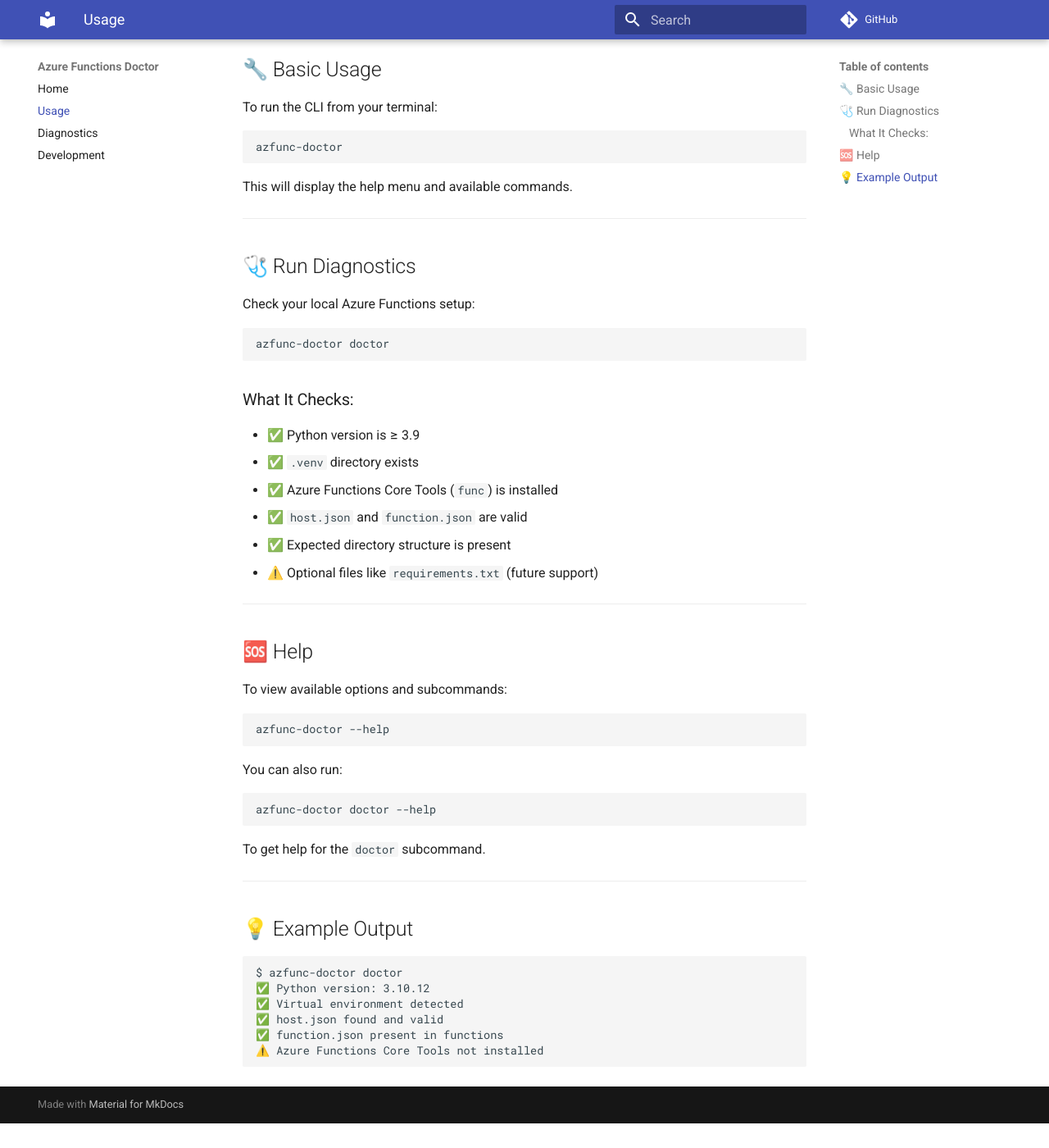
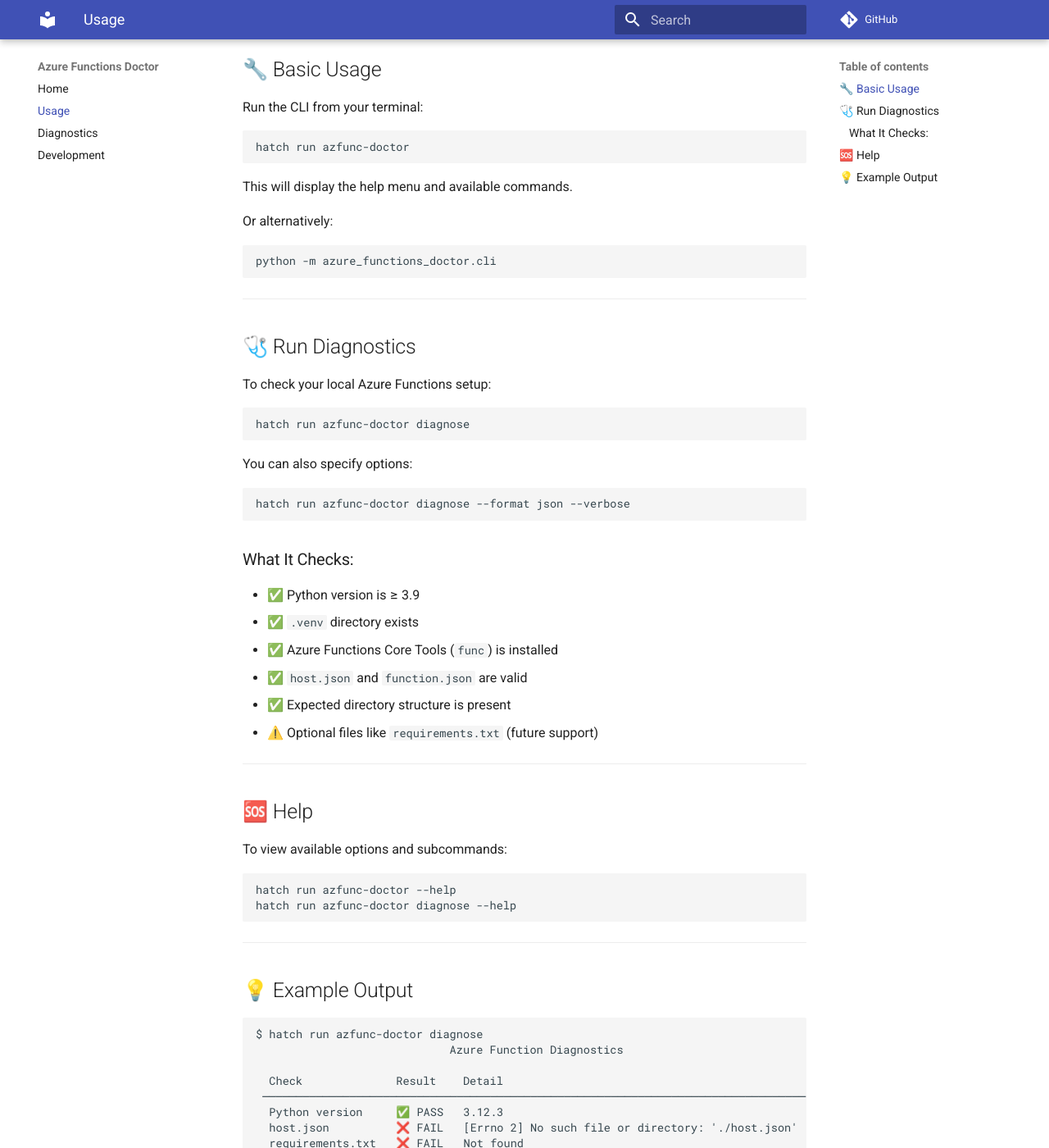
Before and after one commit to yeongseon/azure-functions-doctor-for-python, an MkDocs documentation site: the page built from docs/usage.md, in a window 1280 px wide and 1400 px high, scrolled down 230 px. Shown: the whole window at 82% size. Built offline with MkDocs 1.6.1 and Material for MkDocs 9.7.7, drawn with Linux system fonts in a browser that asks for light colours; comment, search, counter and statistics services are not loaded; before the commit the page ends 1600 px from its top, so only the background shows below that; some of the changed text lies outside the part shown.

Commit message:
docs: update development and usage guides

````diff
--- a/docs/usage.md
+++ b/docs/usage.md
@@ -1,4 +1,4 @@
-# CLI Usage: Azure Functions Doctor
+# 🖥️ CLI Usage: Azure Functions Doctor
 
 Azure Functions Doctor provides a CLI to help validate and troubleshoot your Python Azure Functions project.
 
@@ -6,22 +6,34 @@
 
 ## 🔧 Basic Usage
 
-To run the CLI from your terminal:
+Run the CLI from your terminal:
 
 ```bash
-azfunc-doctor
+hatch run azfunc-doctor
 ```
 
 This will display the help menu and available commands.
+
+Or alternatively:
+
+```bash
+python -m azure_functions_doctor.cli
+```
 
 ---
 
 ## 🩺 Run Diagnostics
 
-Check your local Azure Functions setup:
+To check your local Azure Functions setup:
 
 ```bash
-azfunc-doctor doctor
+hatch run azfunc-doctor diagnose
+```
+
+You can also specify options:
+
+```bash
+hatch run azfunc-doctor diagnose --format json --verbose
 ```
 
 ### What It Checks:
@@ -40,26 +52,21 @@
 To view available options and subcommands:
 
 ```bash
-azfunc-doctor --help
+hatch run azfunc-doctor --help
+hatch run azfunc-doctor diagnose --help
 ```
-
-You can also run:
-
-```bash
-azfunc-doctor doctor --help
-```
-
-To get help for the `doctor` subcommand.
 
 ---
 
 ## 💡 Example Output
 
 ```bash
-$ azfunc-doctor doctor
-✅ Python version: 3.10.12
-✅ Virtual environment detected
-✅ host.json found and valid
-✅ function.json present in functions
-⚠️ Azure Functions Core Tools not installed
+$ hatch run azfunc-doctor diagnose
+                             Azure Function Diagnostics
+
+  Check              Result    Detail
+ ─────────────────────────────────────────────────────────────────────────────────
+  Python version     ✅ PASS   3.12.3
+  host.json          ❌ FAIL   [Errno 2] No such file or directory: './host.json'
+  requirements.txt   ❌ FAIL   Not found
 ```
````
Also changed, not shown: docs/development.md (+25 -12 lines), docs/index.md (+6 -6 lines).
